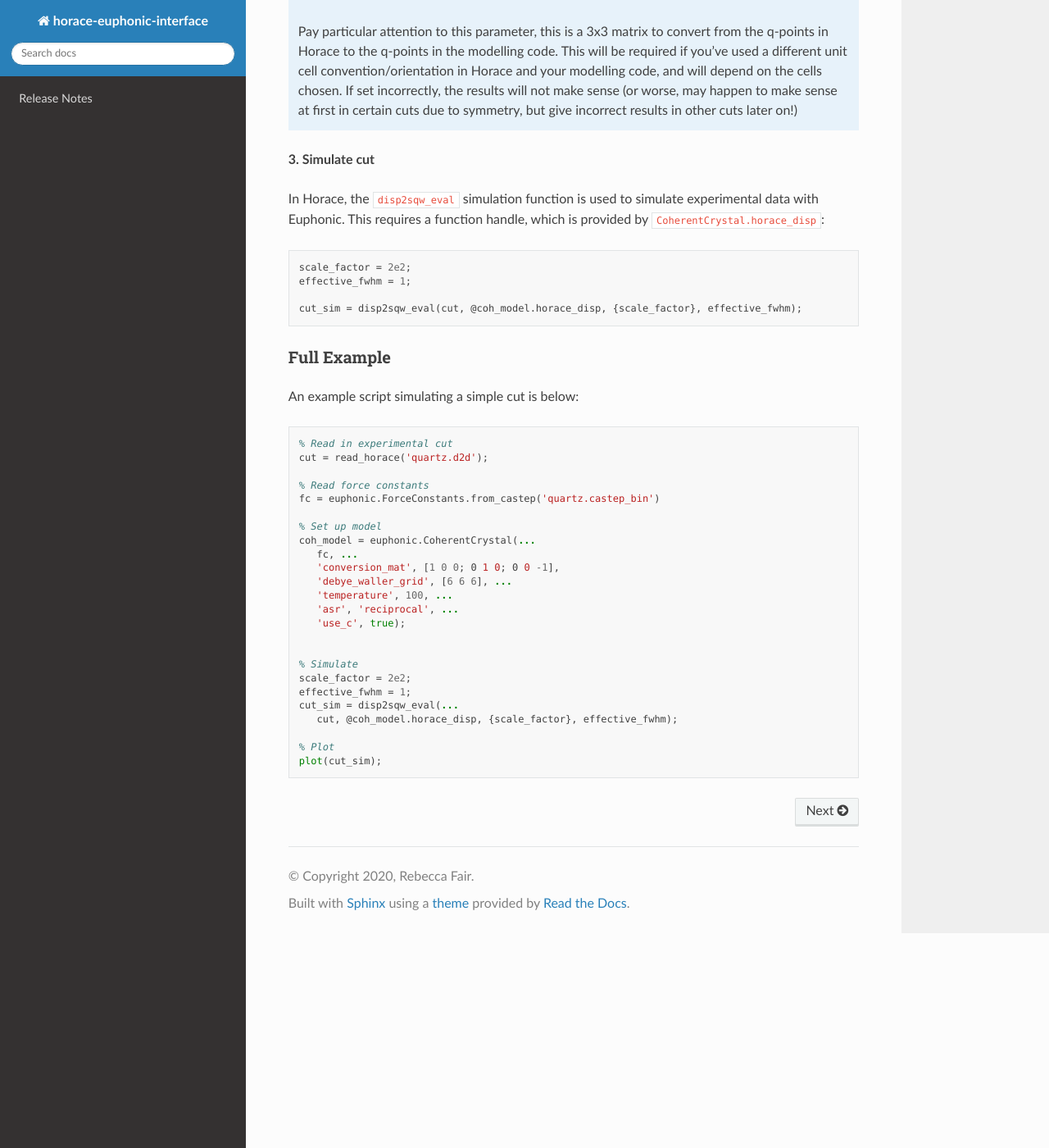
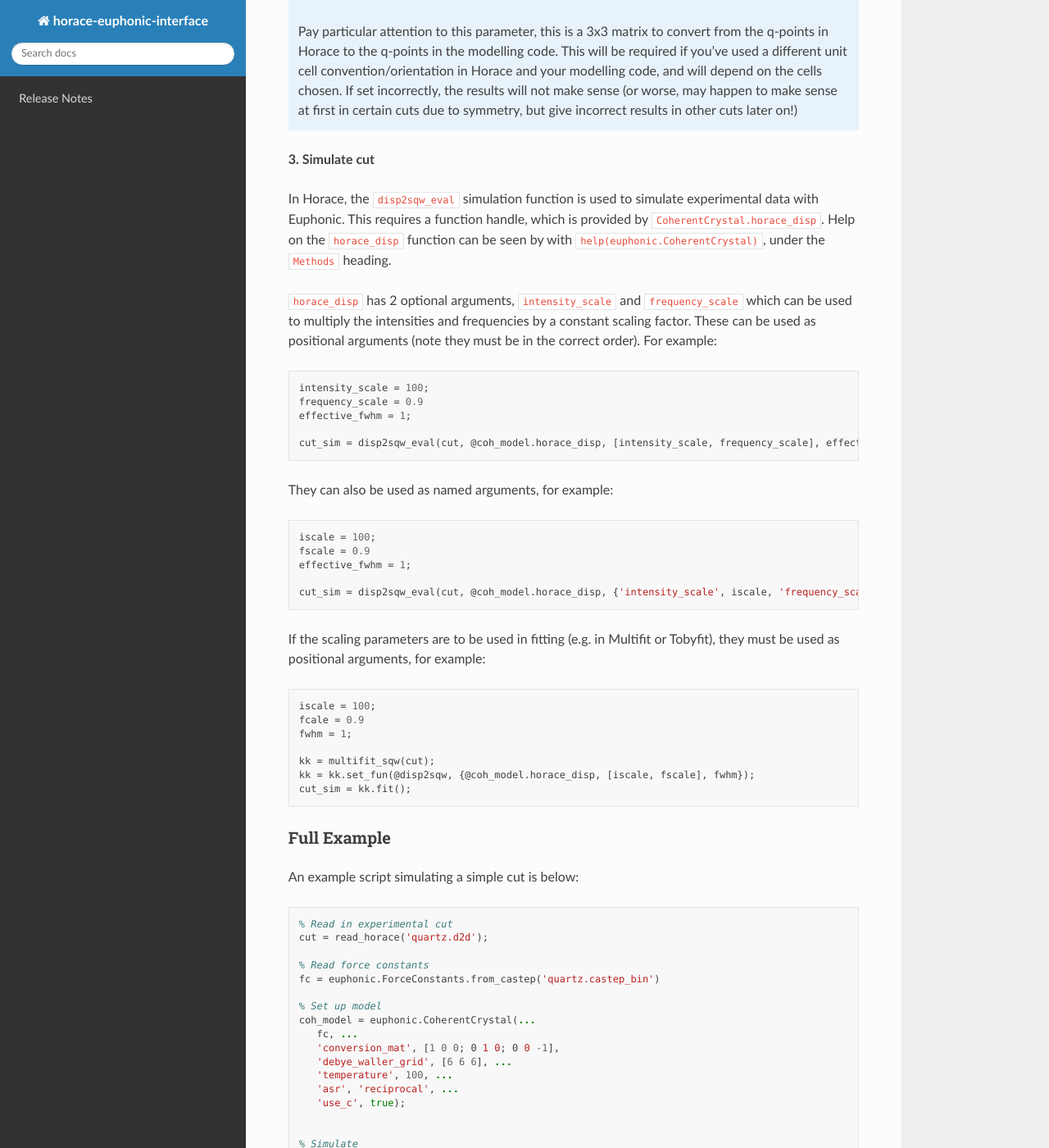
Before and after one commit to pace-neutrons/horace-euphonic-interface, a Sphinx documentation site: the page built from doc/source/index.rst, in a window 1280 px wide and 1400 px high, scrolled down 3191 px. Shown: the whole window at 82% size. Built offline with Sphinx 7.4.7 and the Read the Docs theme 2.0.0, drawn with Linux system fonts in a browser that asks for light colours; some of the changed text lies outside the part shown.

Commit message:
Update user docs

```diff
--- a/doc/source/index.rst
+++ b/doc/source/index.rst
@@ -160,14 +160,43 @@ To see all the available optional parameters, try:
 
 In Horace, the ``disp2sqw_eval`` simulation function is used to simulate
 experimental data with Euphonic. This requires a function handle, which is provided
-by ``CoherentCrystal.horace_disp``:
+by ``CoherentCrystal.horace_disp``. Help on the ``horace_disp`` function can
+be seen by with ``help(euphonic.CoherentCrystal)``, under the ``Methods`` heading.
+
+``horace_disp`` has 2 optional arguments, ``intensity_scale`` and ``frequency_scale``
+which can be used to multiply the intensities and frequencies by a constant scaling
+factor. These can be used as positional arguments (note they must be in the correct
+order). For example:
 
 .. code-block:: matlab
 
-  scale_factor = 2e2;
+  intensity_scale = 100;
+  frequency_scale = 0.9
   effective_fwhm = 1;
 
-  cut_sim = disp2sqw_eval(cut, @coh_model.horace_disp, {scale_factor}, effective_fwhm);
+  cut_sim = disp2sqw_eval(cut, @coh_model.horace_disp, [intensity_scale, frequency_scale], effective_fwhm);
+
+They can also be used as named arguments, for example:
+
+.. code-block:: matlab
+
+  iscale = 100;
+  fscale = 0.9
+  effective_fwhm = 1;
+
+  cut_sim = disp2sqw_eval(cut, @coh_model.horace_disp, {'intensity_scale', iscale, 'frequency_scale', fscale}, effective_fwhm);
+
+If the scaling parameters are to be used in fitting (e.g. in Multifit or Tobyfit), they must be used as positional arguments, for example:
+
+.. code-block:: matlab
+
+  iscale = 100;
+  fcale = 0.9
+  fwhm = 1;
+
+  kk = multifit_sqw(cut);
+  kk = kk.set_fun(@disp2sqw, {@coh_model.horace_disp, [iscale, fscale], fwhm});
+  cut_sim = kk.fit();
 
 
 Full Example
@@ -194,10 +223,11 @@ An example script simulating a simple cut is below:
 
 
   % Simulate
-  scale_factor = 2e2;
+  intensity_scale = 100;
+  frequency_scale = 0.9;
   effective_fwhm = 1;
   cut_sim = disp2sqw_eval(...
-     cut, @coh_model.horace_disp, {scale_factor}, effective_fwhm);
+     cut, @coh_model.horace_disp, {'intensity_scale', intensity_scale, 'frequency_scale', frequency_scale}, effective_fwhm);
 
   % Plot
   plot(cut_sim);
```
